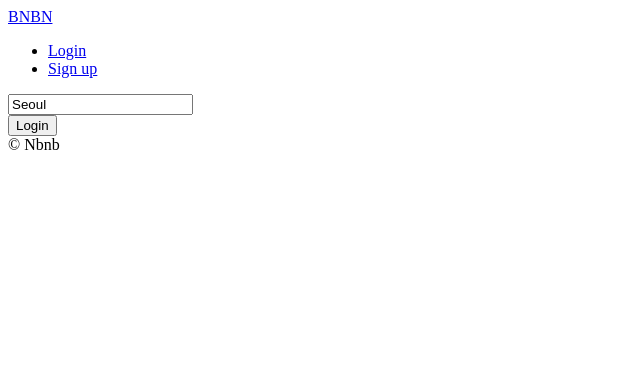
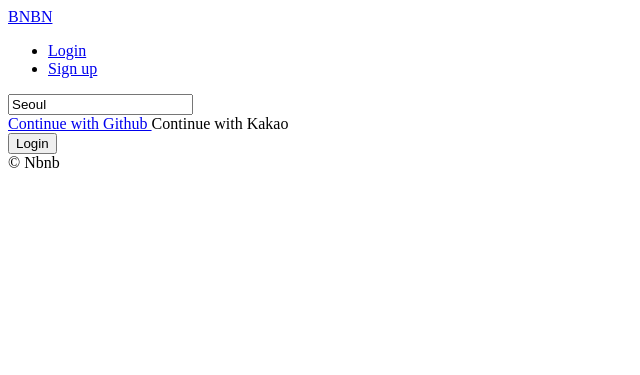
Before and after one commit to heoboseong7/airbnb-clone, a Django app: template templates/users/login.html in a window 1280 px wide. Shown: the top 375 px of the page, without its empty margins (0-640 px from the left). Run offline with Django 3.2, Linux system fonts and the light colour scheme; the template is opened without the code that fills it, so the values that code supplies are empty.

Commit message:
#17.0 Github Login part One

```diff
--- /dev/null
+++ b/templates/partials/social_login.html
@@ -0,0 +1,9 @@
+<div>
+    <a href={% url 'users:github-login' %}>
+        Continue with Github
+    </a>
+
+    <a>
+        Continue with Kakao
+    </a>
+</div>
--- a/templates/users/login.html
+++ b/templates/users/login.html
@@ -4,6 +4,7 @@
 {% endblock page_title%}
 
 {% block content %}
+    {% include "partials/social_login.html" %}
     <form method="POST" action={% url "users:login" %}>
         {% csrf_token %}
         {{form.as_p}}
--- a/templates/users/signup.html
+++ b/templates/users/signup.html
@@ -7,6 +7,7 @@
 {% endblock search-bar %}
 
 {% block content %}
+    {% include "partials/social_login.html" %}
     <form method="POST" action={% url "users:signup" %}>
         {% csrf_token %}
         {{form.as_p}}
--- a/users/urls.py
+++ b/users/urls.py
@@ -5,6 +5,8 @@ app_name = "users"
 
 urlpatterns = [
     path("login", views.LoginView.as_view(), name="login"),
+    path("login/github", views.github_login, name="github-login"),
+    path("login/github/callback", views.github_callback, name="github-callback"),
     path("logout", views.log_out, name="logout"),
     path("signup", views.SignUpView.as_view(), name="signup"),
     path("verify/<str:key>", views.complete_verification, name="complete-verification"),
```
Also changed, not shown: users/views.py (+12 -0 lines).
